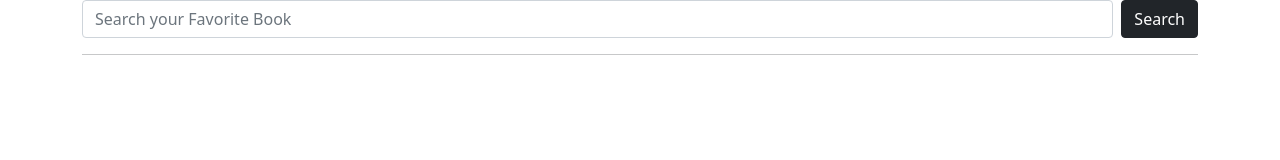
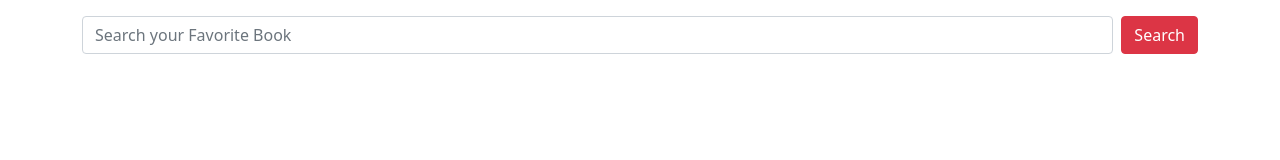
Before and after one commit to armanadd01/simple-book-search, a plain HTML site: page index.html in a window 1280 px wide. Drawn offline with nearby package versions, Linux system fonts and the light colour scheme.

Commit message:
Second commit

```diff
--- a/index.html
+++ b/index.html
@@ -8,33 +8,34 @@
     <link href="https://cdn.jsdelivr.net/npm/bootstrap@5.1.0/dist/css/bootstrap.min.css" rel="stylesheet" integrity="sha384-KyZXEAg3QhqLMpG8r+8fhAXLRk2vvoC2f3B09zVXn8CA5QIVfZOJ3BCsw2P0p/We" crossorigin="anonymous">
 </head>
 <body>
-  <main class="main-section">
+  <main class="main-section m-3">
     <section class="container">
-        <!-- Input Box -->
+        <!-- input Search starts here -->
         <div class="d-flex">
           <input type="text" class="form-control me-2" placeholder="Search your Favorite Book" id="searchInput"
           />
-          <button class="btn btn-dark" id="search-btn">Search</button>
+          <button class="btn btn-danger" id="search-btn">Search</button>
         </div>
       </section>
-      <section class="container">
-        <!-- book Details -->
-        <div class="row" id="book-details"></div>
-        <hr />
-      </section>
-      <section class="container mt-2">
+      <!-- input Search ends here -->
+      <!-- Search result starts here -->
+      <section class="container mt-3">
+        <!-- Error show if don't find the data -->
         <div id="error"></div>
-        <!-- books -->
-        <!-- Spinner -->
+
+
+        <!-- Spinner arrived on search -->
         <div class="text-center">
           <div id="spinner" class="spinner-border d-none" role="status">
             <span class="visually-hidden">Loading...</span>
           </div>
         </div>
+        <!-- main search results -->
         <div id="book-container" class="row">
 
         </div>
       </section>
+      <!-- search results ends here -->
   </main>
     <script src="https://cdn.jsdelivr.net/npm/bootstrap@5.1.0/dist/js/bootstrap.bundle.min.js"
         integrity="sha384-U1DAWAznBHeqEIlVSCgzq+c9gqGAJn5c/t99JyeKa9xxaYpSvHU5awsuZVVFIhvj"
```
